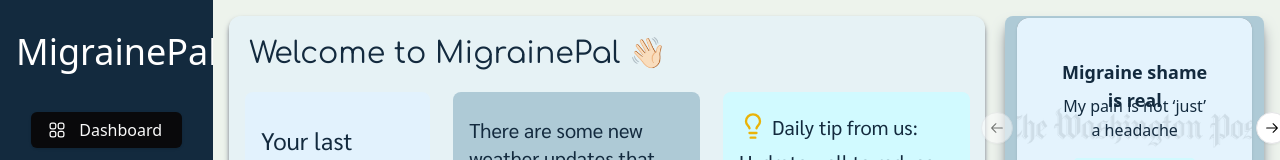
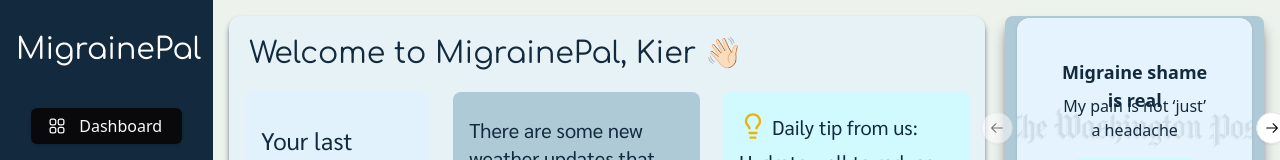
Before and after one commit to kmoze/migraine_pal, a React (Vite) app: page / in a window 1280 px wide. Shown: the top 160 px of the page. Built offline with nearby package versions, Linux system fonts and the light colour scheme; no server answers; the database is empty; what @react-pdf/renderer would draw is missing.

Commit message:
Adding icons to dark mode toggle

```diff
--- a/src/components/LineChartTest.tsx
+++ b/src/components/LineChartTest.tsx
@@ -81,7 +81,7 @@ function LineChartTest({ daysWithoutMigraine }: LineChartTestProps) {
       </CardContent>
       <CardFooter className="flex-col items-start gap-2 text-sm">
         <div className="flex gap-2 font-medium leading-none">
-          Lorem ipsum dolor sit amet. <TrendingUp className="h-4 w-4" />
+          Lorem ipsum dolor sit amet.
         </div>
         <div className="leading-none text-muted-foreground">
           Lorem, ipsum dolor sit amet consectetur adipisicing.
--- a/src/components/Navbar.tsx
+++ b/src/components/Navbar.tsx
@@ -38,7 +38,7 @@ function Navbar({
   return (
     <>
       <div className="w-1/6 h-full flex flex-col justify-between bg-card-coolorsPrimary text-white p-4">
-        <h2 className="text-4xl text-left mt-4">MigrainePal</h2>
+        <h2 className="text-3xl text-center mt-4 font-custom">MigrainePal</h2>
         <div className="flex-grow flex flex-col items-center">
           <Button className="mt-10 w-10/12 bg-foreground text-base flex items-center justify-start gap-2 pl-4">
             <Squares2X2Icon className="h-5 w-5" />
--- a/src/components/SettingsSheet.tsx
+++ b/src/components/SettingsSheet.tsx
@@ -14,6 +14,8 @@ import { toast } from '@/hooks/use-toast';
 import { Cog6ToothIcon, XMarkIcon } from '@heroicons/react/24/outline';
 import { format } from 'date-fns';
 import { useEffect, useState } from 'react';
+
+import { Sun, Moon } from 'lucide-react';
 
 interface Migraine {
   id: number;
@@ -66,7 +68,7 @@ export function SheetDemo({ onDelete, mostRecentMigraine }: SheetDemoProps) {
       <SheetContent side={'left'} className="bg-gray-700 border-gray-300">
         <SheetHeader>
           <div className="flex justify-between items-center">
-            <SheetTitle className="text-xl text-white">
+            <SheetTitle className="text-lg text-white">
               Delete most recent migraine
             </SheetTitle>
             <SheetClose asChild>
@@ -147,9 +149,19 @@ export function SheetDemo({ onDelete, mostRecentMigraine }: SheetDemoProps) {
           ></Switch>
           <Label
             htmlFor="dark-mode-toggle"
-            className="dark:text-card-lightMode text-card-lightMode"
+            className="dark:text-card-lightMode text-card-lightMode mt-1"
           >
-            {darkMode ? 'Switch to Light Mode' : 'Switch to Dark Mode'}
+            {darkMode ? (
+              <>
+                Switch to Light Mode{' '}
+                <Sun className="inline-block h-5 w-5 mb-1 text-yellow-200 fill-current" />
+              </>
+            ) : (
+              <>
+                Switch to Dark Mode{' '}
+                <Moon className="inline-block h-5 w-4 mb-1 text-card-dashboard fill-current" />
+              </>
+            )}
           </Label>
         </div>
       </SheetContent>
--- a/src/pages/Dashboard.tsx
+++ b/src/pages/Dashboard.tsx
@@ -360,7 +360,7 @@ function Dashboard({ migraines }: DashboardProps) {
       <div className="flex items-start gap-5">
         <div className="bg-card-lightMode shadow-md shadow-gray-500 dark:shadow-md dark:shadow-slate-950 w-3/4 h-56 rounded-xl p-2 bg-opacity-55 dark:bg-card-darkModePrimary">
           <h2 className="text-card-coolorsPrimary text-3xl pt-3 pl-3 pb-3 font-custom dark:text-card-darkModeTextPrimary">
-            Welcome to MigrainePal 👋🏻
+            Welcome to MigrainePal, Kier 👋🏻
           </h2>
           <div className="flex justify-around gap-2">
             <h4 className="text-card-coolorsPrimary text-2xl py-8 px-4 w-1/4 bg-card-lightMode mt-2 rounded-lg text-left font-customText dark:bg-card-darkModeSecondary dark:text-card-darkModeTextPrimary">
```
